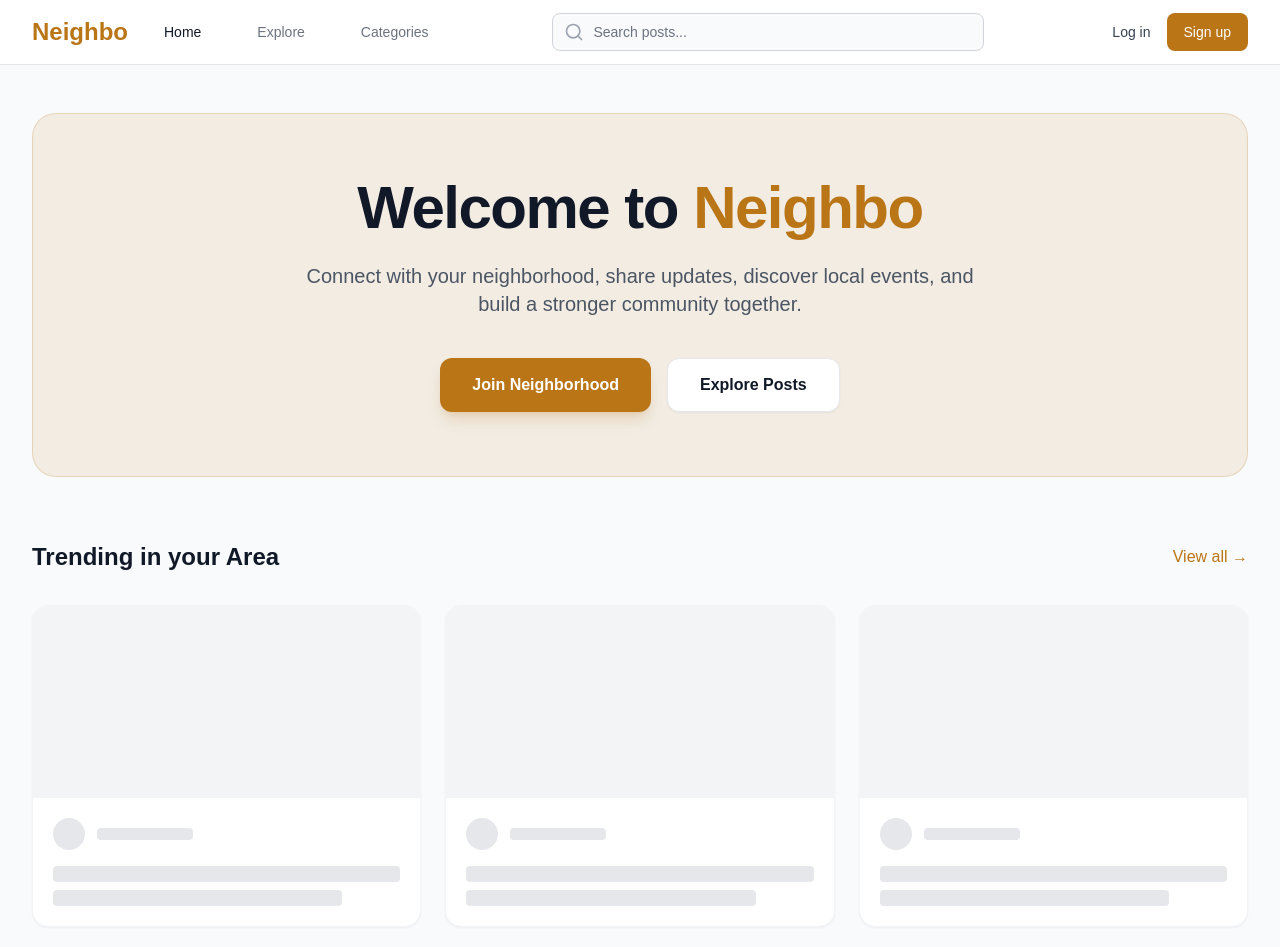
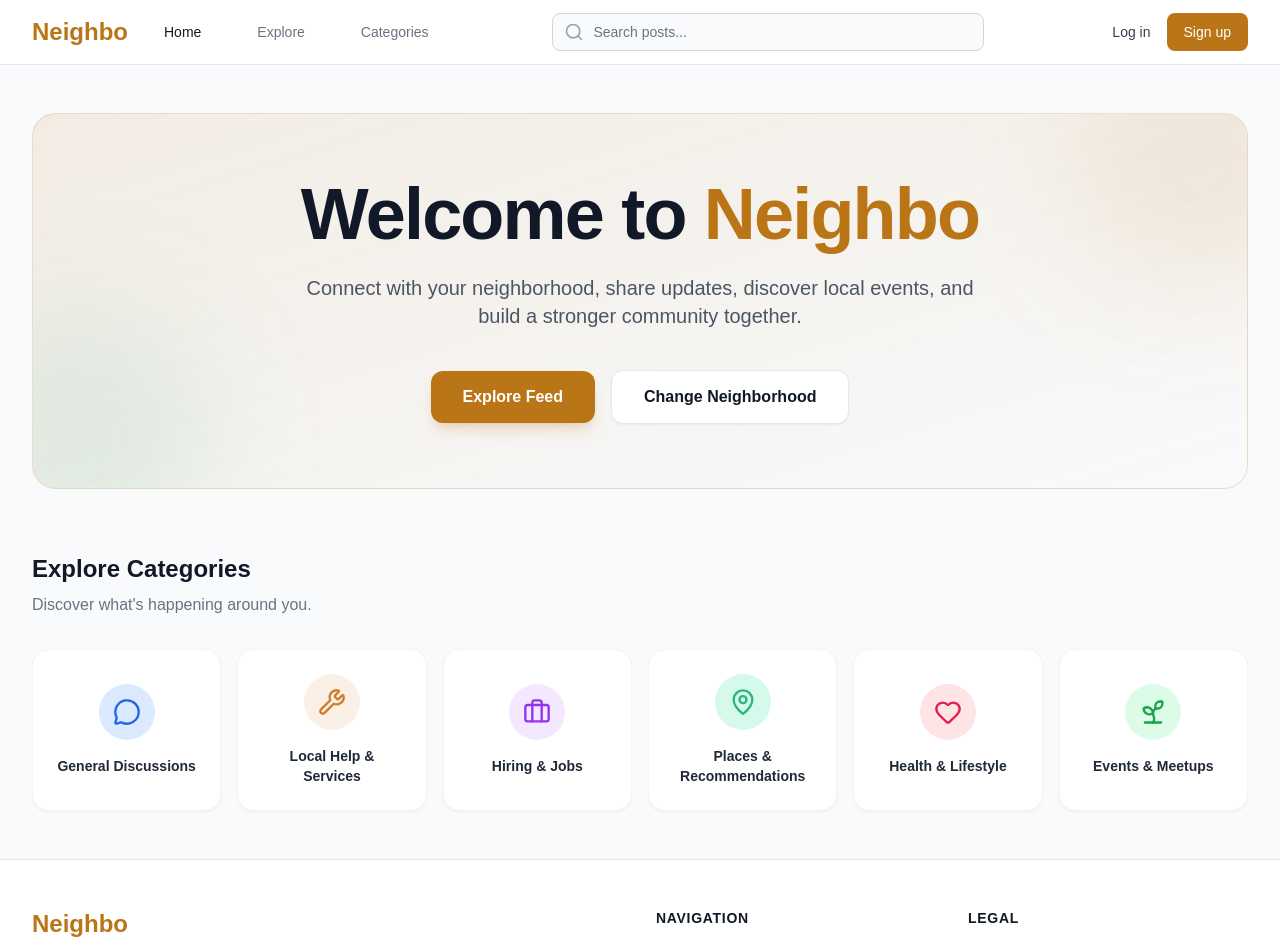
Before and after one commit to riya1689/Neighbor-Frontend, a Next.js app: page / in a window 1280 px wide. Shown: the top 947 px of the page. Built offline with nearby package versions, Linux system fonts and the light colour scheme.

Commit message:
feat: implement home page hero with neighborhood selection logic

```diff
--- a/src/app/page.js
+++ b/src/app/page.js
@@ -1,42 +1,75 @@
+"use client";
+
+import { useEffect } from "react";
+import useAppStore from "@/store/useAppStore";
+import Link from "next/link";
+import { MessageCircle, Briefcase, MapPin, Heart, Wrench, Sprout } from "lucide-react";
+
 export default function Home() {
+  const { neighborhoodId, openNeighborhoodModal } = useAppStore();
+
+  useEffect(() => {
+    // If we've hydrated the store and there's no id, open the modal
+    // small timeout to ensure hydration has finished nicely
+    const timer = setTimeout(() => {
+      if (!neighborhoodId) {
+        openNeighborhoodModal();
+      }
+    }, 500);
+    return () => clearTimeout(timer);
+  }, [neighborhoodId, openNeighborhoodModal]);
+
+  const categories = [
+    { name: "General Discussions", icon: MessageCircle, color: "bg-blue-100 text-blue-600" },
+    { name: "Local Help & Services", icon: Wrench, color: "bg-amber-100 text-amber-600" },
+    { name: "Hiring & Jobs", icon: Briefcase, color: "bg-purple-100 text-purple-600" },
+    { name: "Places & Recommendations", icon: MapPin, color: "bg-teal-100 text-teal-600" },
+    { name: "Health & Lifestyle", icon: Heart, color: "bg-rose-100 text-rose-600" },
+    { name: "Events & Meetups", icon: Sprout, color: "bg-green-100 text-green-600" },
+  ];
+
   return (
     <div className="flex flex-col gap-16 animate-in fade-in duration-500">
-      <section className="bg-amber/10 dark:bg-amber/5 rounded-3xl p-8 md:p-16 text-center border border-amber/20">
-        <h1 className="text-4xl md:text-5xl lg:text-6xl font-extrabold text-gray-900 dark:text-white mb-6 tracking-tight">
+      <section className="bg-gradient-to-br from-amber/10 via-amber/5 to-transparent dark:from-amber/10 dark:to-transparent rounded-3xl p-8 md:p-16 text-center border border-amber/20 w-full overflow-hidden relative">
+        <div className="absolute top-0 right-0 -mr-20 -mt-20 w-64 h-64 rounded-full bg-amber/10 blur-3xl mix-blend-multiply dark:mix-blend-overlay"></div>
+        <div className="absolute bottom-0 left-0 -ml-20 -mb-20 w-64 h-64 rounded-full bg-teal/10 blur-3xl mix-blend-multiply dark:mix-blend-overlay"></div>
+
+        <div className="relative z-10 w-full">
+          <h1 className="text-4xl md:text-5xl lg:text-7xl font-extrabold text-gray-900 dark:text-white mb-6 tracking-tight">
             Welcome to <span className="text-amber">Neighbo</span>
           </h1>
           <p className="text-lg md:text-xl text-gray-600 dark:text-gray-300 max-w-2xl mx-auto leading-relaxed">
             Connect with your neighborhood, share updates, discover local events, and build a stronger community together.
           </p>
-        <div className="mt-10 flex flex-col sm:flex-row justify-center gap-4">
-          <button className="px-8 py-3.5 bg-amber hover:bg-amber-600 text-white font-semibold rounded-xl shadow-lg shadow-amber/20 transition-all transform hover:scale-105 active:scale-95">
-            Join Neighborhood
+          <div className="mt-10 flex flex-col sm:flex-row justify-center items-center gap-4">
+            <Link href="/explore" className="px-8 py-3.5 bg-amber hover:bg-amber-600 text-white font-semibold rounded-xl shadow-lg shadow-amber/20 transition-all transform hover:scale-105 active:scale-95 text-center w-full sm:w-auto">
+              Explore Feed
+            </Link>
+            <button
+              onClick={openNeighborhoodModal}
+              className="px-8 py-3.5 bg-white dark:bg-gray-800 hover:bg-gray-50 dark:hover:bg-gray-700 text-gray-900 dark:text-white font-semibold rounded-xl shadow-sm transition-all transform hover:scale-105 active:scale-95 border border-gray-200 dark:border-gray-700 w-full sm:w-auto"
+            >
+              Change Neighborhood
             </button>
-          <button className="px-8 py-3.5 bg-white dark:bg-gray-800 hover:bg-gray-50 dark:hover:bg-gray-700 text-gray-900 dark:text-white font-semibold rounded-xl shadow-sm transition-all transform hover:scale-105 active:scale-95 border border-gray-200 dark:border-gray-700">
-            Explore Posts
-          </button>
+          </div>
         </div>
       </section>
 
       <section>
-        <div className="flex items-center justify-between mb-8">
-          <h2 className="text-2xl font-bold text-gray-900 dark:text-white">Trending in your Area</h2>
-          <button className="text-amber font-medium hover:text-amber-600 transition-colors">View all →</button>
+        <div className="mb-8">
+          <h2 className="text-2xl font-bold text-gray-900 dark:text-white mb-2">Explore Categories</h2>
+          <p className="text-gray-500 dark:text-gray-400">Discover what's happening around you.</p>
         </div>
-        <div className="grid grid-cols-1 md:grid-cols-2 lg:grid-cols-3 gap-6">
-          {/* Skeleton placeholders to simulate posts loading */}
-          {[1, 2, 3].map((i) => (
-            <div key={i} className="bg-white dark:bg-gray-800 rounded-2xl shadow-sm border border-gray-100 dark:border-gray-800 overflow-hidden group hover:shadow-md transition-shadow">
-              <div className="h-48 bg-gray-100 dark:bg-gray-700 w-full"></div>
-              <div className="p-5">
-                <div className="flex items-center space-x-3 mb-4">
-                  <div className="w-8 h-8 rounded-full bg-gray-200 dark:bg-gray-600"></div>
-                  <div className="h-3 bg-gray-200 dark:bg-gray-600 rounded w-24"></div>
+        <div className="grid grid-cols-2 md:grid-cols-3 lg:grid-cols-6 gap-4">
+          {categories.map((cat, i) => (
+            <Link href={`/explore?category=${encodeURIComponent(cat.name)}`} key={i} className="group flex flex-col items-center justify-center p-6 bg-white dark:bg-gray-900 rounded-2xl shadow-sm border border-gray-100 dark:border-gray-800 hover:shadow-md hover:border-amber/50 transition-all cursor-pointer">
+              <div className={`w-14 h-14 rounded-full flex items-center justify-center mb-4 transition-transform group-hover:scale-110 ${cat.color} dark:bg-opacity-20`}>
+                <cat.icon className="w-7 h-7" />
               </div>
-                <div className="h-4 bg-gray-200 dark:bg-gray-600 rounded text-gray-300 dark:text-gray-500 w-full mb-2"></div>
-                <div className="h-4 bg-gray-200 dark:bg-gray-600 rounded text-gray-300 dark:text-gray-500 w-5/6"></div>
-              </div>
-            </div>
+              <span className="font-semibold text-gray-800 dark:text-gray-200 text-sm text-center group-hover:text-amber transition-colors">
+                {cat.name}
+              </span>
+            </Link>
           ))}
         </div>
       </section>
```
Lines whose indentation alone changed are shown as unchanged.
